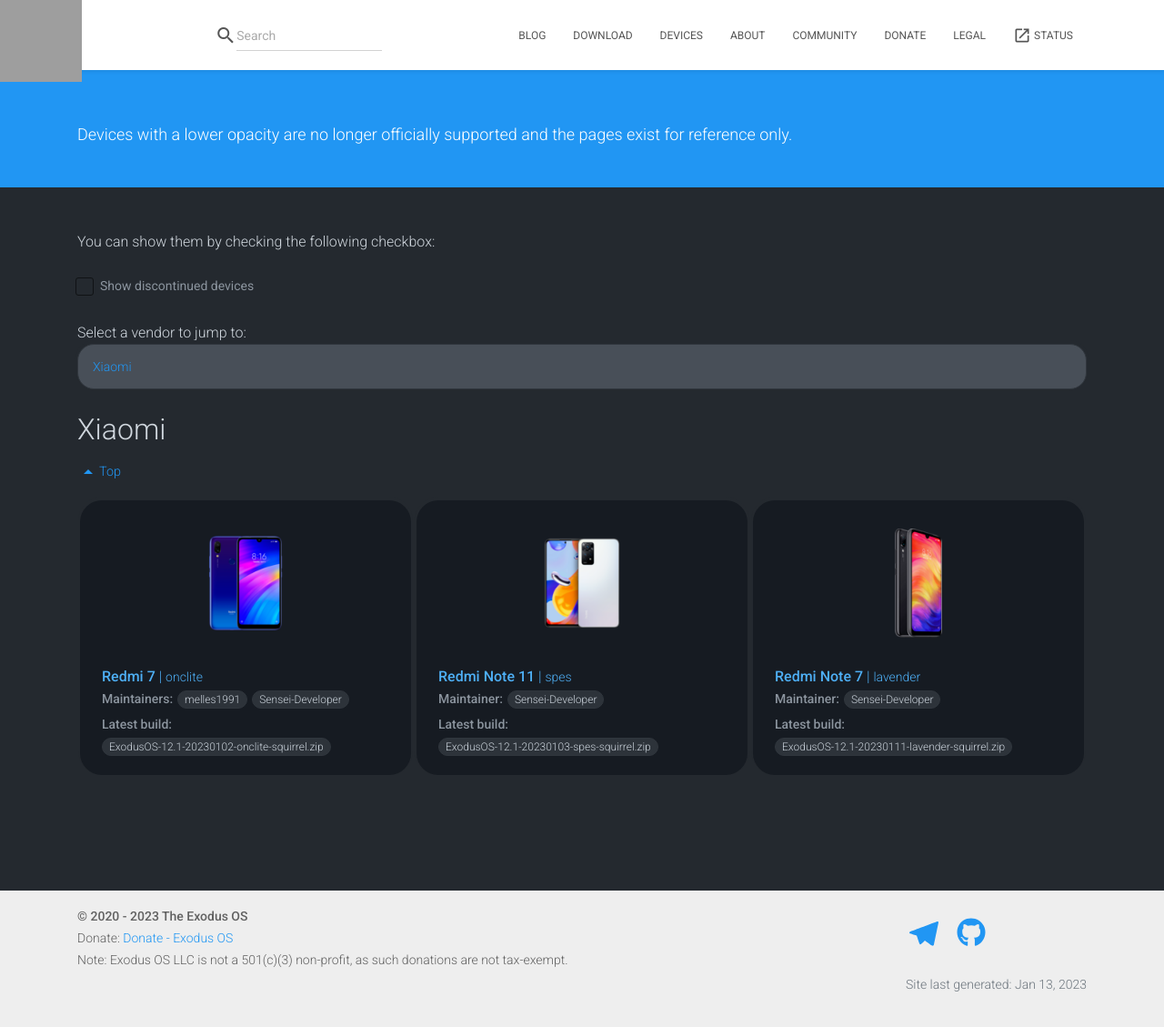
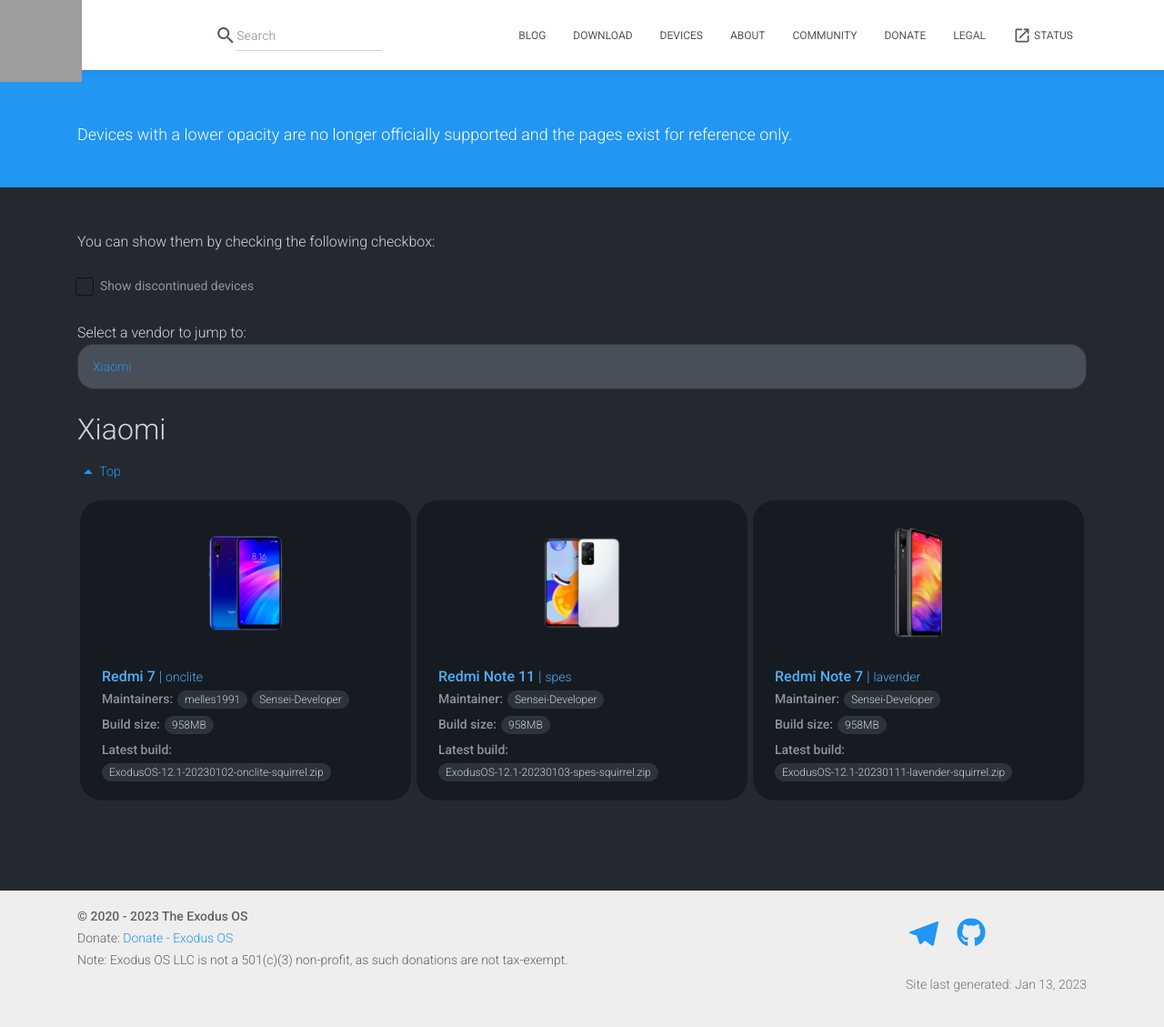
Before and after one commit to ExodusOS/exodus.github.io, a Jekyll site: the page built from index.html, in a window 1280 px wide and 1134 px high. Shown: the top 1129 px of the window at 91% size. Built offline with Jekyll 4.4.1, drawn with Linux system fonts in a browser that asks for light colours; nearby versions of some CDN libraries; comment, search, counter and statistics services are not loaded; grey boxes are pictures that could not be loaded.

Commit message:
Add size build

```diff
--- a/_sass/craft/_main.scss
+++ b/_sass/craft/_main.scss
@@ -320,6 +320,13 @@
 	white-space: nowrap;
 }
 
+.sizefile {
+  flex: 1 0 0%;
+  padding-right: 8px !important;
+  padding-left: 8px !important;
+  color: #8c959f;
+}
+
 .file {
   flex: 1 0 0%;
   padding-right: 8px !important;
@@ -350,6 +357,12 @@
 }
 
 .maintainername {
+  font-weight: 500;
+  font-size: 14px;
+  margin-right: 5px;
+}
+
+.sizenamename {
   font-weight: 500;
   font-size: 14px;
   margin-right: 5px;
--- a/index.html
+++ b/index.html
@@ -80,7 +80,6 @@
 {%- capture testValue %}{{ device.name | divided_by:1 }}{% endcapture %}
 {%- if testValue != "0" or device.vendor == "OnePlus" %}{% assign deviceName = device.vendor | append: ' ' | append: device.name %}
 {%- else %}{% assign deviceName = device.name %}{% endif %}
-{%- assign url = "devices/" | append: device.codename | relative_url %}
 {%- if device.current_branch != site.currentbranch %}
 {%- assign class="discontinued hidden" %}
 {%- else %}
@@ -93,9 +92,9 @@
 {%- capture imagePath %}{{ "https://raw.githubusercontent.com/LineageOS/lineage_wiki/" | append: jekyll.environment | append: "/images/devices/small/" | append: device.image }}{% endcapture %}
 {%- endif %}
 
-<div class="item {{ class }}" onClick="location.href='{{ url }}'">
+<div class="item {{ class }}">
   <div class="deviceimage">
-    <a href="{{ url }}"><img src="{{ imagePath }}" alt="device-image for {{ device.codename }}" loading="lazy" /></a>
+    <img src="{{ imagePath }}" alt="device-image for {{ device.codename }}" loading="lazy" />
   </div>
   <div class="name">
       <span class="devicename">{{ deviceName }}</span> | <span class="codename">{{ device.codename }}</span>
@@ -105,7 +104,12 @@
       <span class="maintainername">Maintainer{% if device.maintainers.size > 1 %}s{% endif %}:</span>{%- for el in device.maintainers %}<span class="chip">{{ el }}</span>{%- endfor %}
   </div>
   {% endif %}
-    {%- if device.filename != empty %}
+  {%- if device.buildsize != empty %}
+  <div class="sizefile">
+      <span class="sizenamename">Build size:</span><span class="chip">{{ device.buildsize | divided_by: 1048576 }}MB</span>
+  </div>
+  {% endif %}
+  {%- if device.filename != empty %}
   <div class="file">
       <span class="filenamename">Latest build:</span><span class="chip">{{ device.filename }}</span>
   </div>
```
